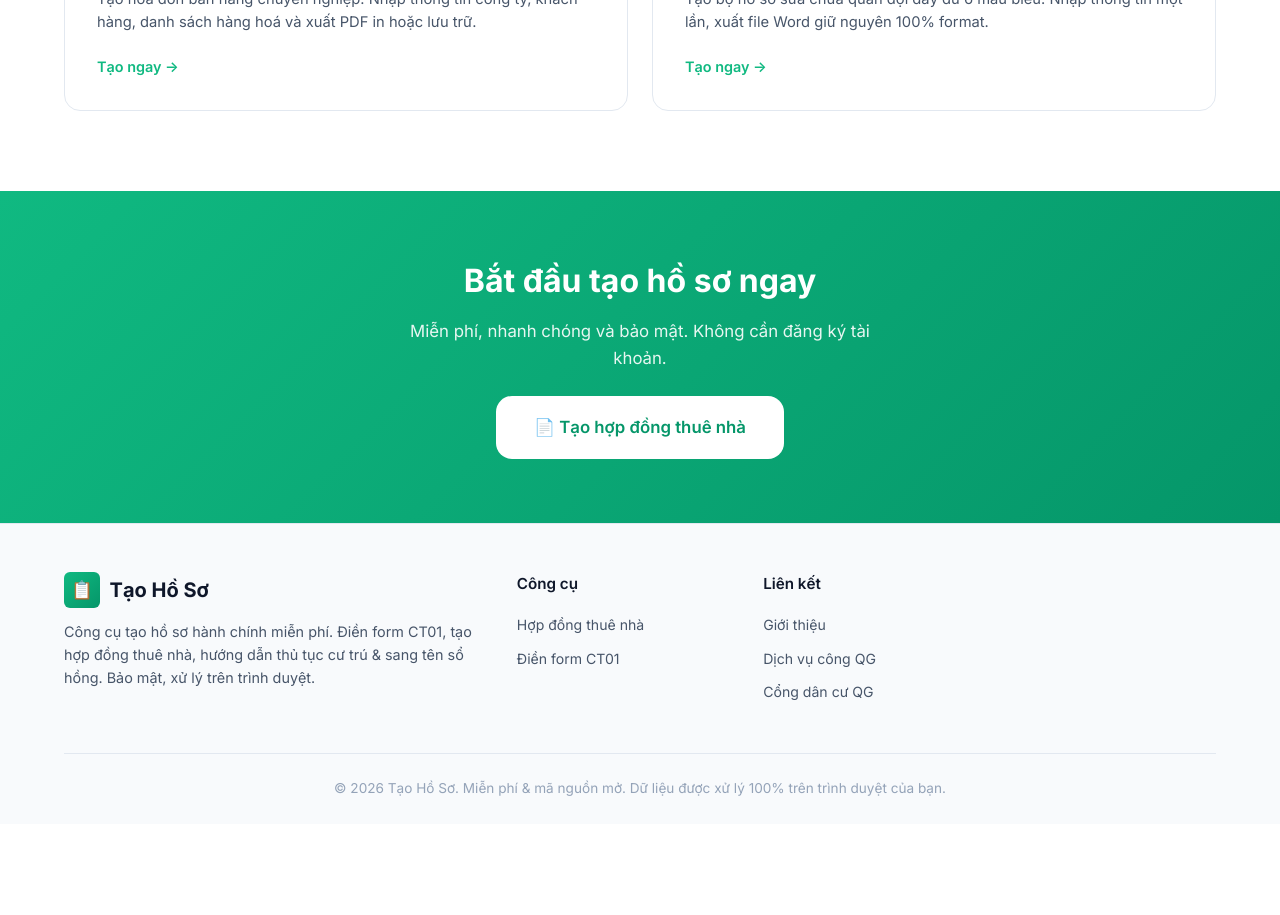
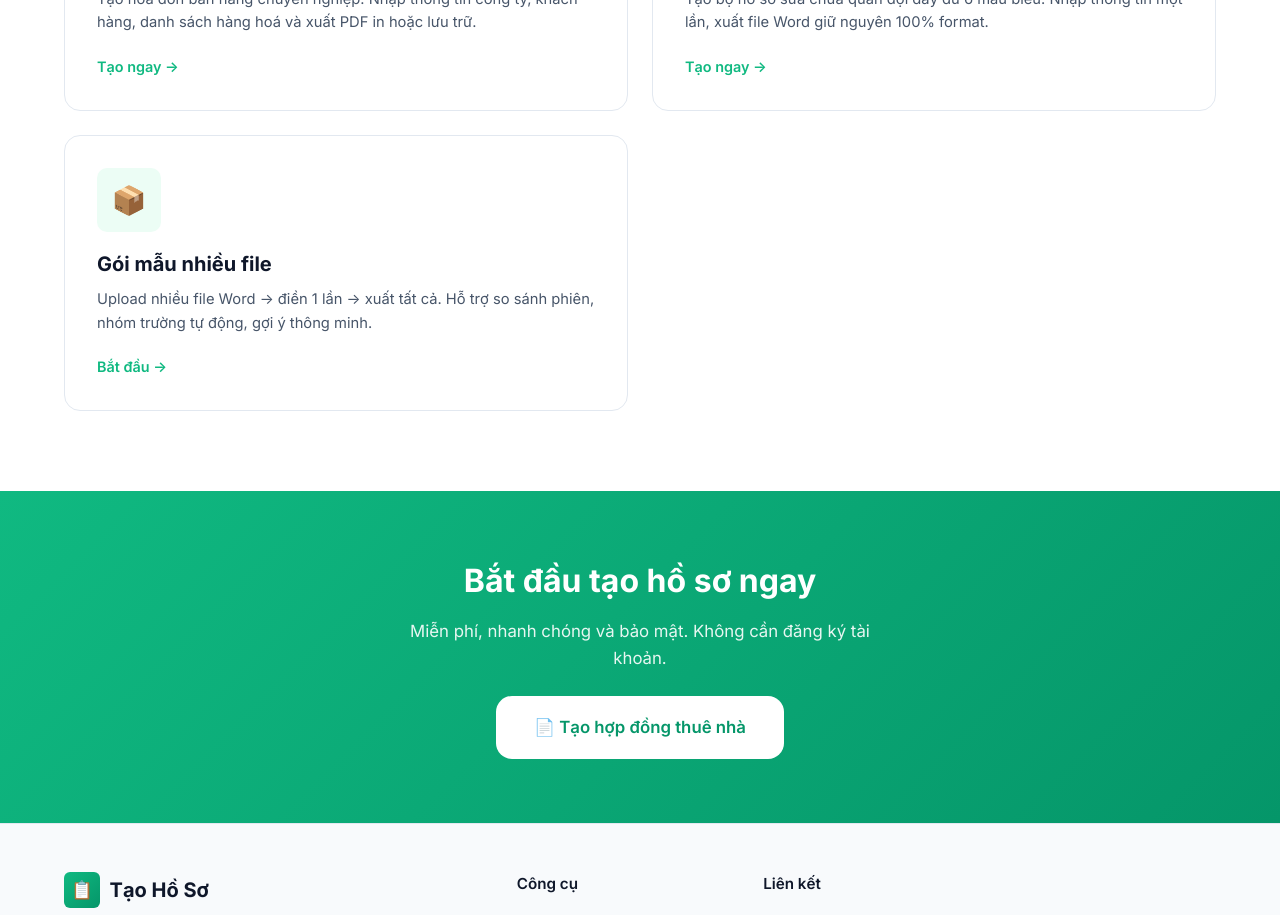
Before and after one commit to trunghieu2025/taohoso, a React (Vite) app: page / in a window 1280 px wide. Shown: the part 1360-2275 px from the top of the page. Before the commit the page ends 2184 px from the top, so only its background shows below. Built offline with nearby package versions, Linux system fonts and the light colour scheme.

Commit message:
feat: add Goi mau nhieu file card to homepage

```diff
--- a/src/pages/Home.tsx
+++ b/src/pages/Home.tsx
@@ -96,6 +96,15 @@ export default function Home() {
               </p>
               <span className="card-link">Tạo ngay →</span>
             </Link>
+            <Link to="/goi-mau" className="tool-card">
+              <div className="card-icon">📦</div>
+              <h3>Gói mẫu nhiều file</h3>
+              <p>
+                Upload nhiều file Word → điền 1 lần → xuất tất cả. Hỗ trợ
+                so sánh phiên, nhóm trường tự động, gợi ý thông minh.
+              </p>
+              <span className="card-link">Bắt đầu →</span>
+            </Link>
           </div>
         </div>
       </section>
```
